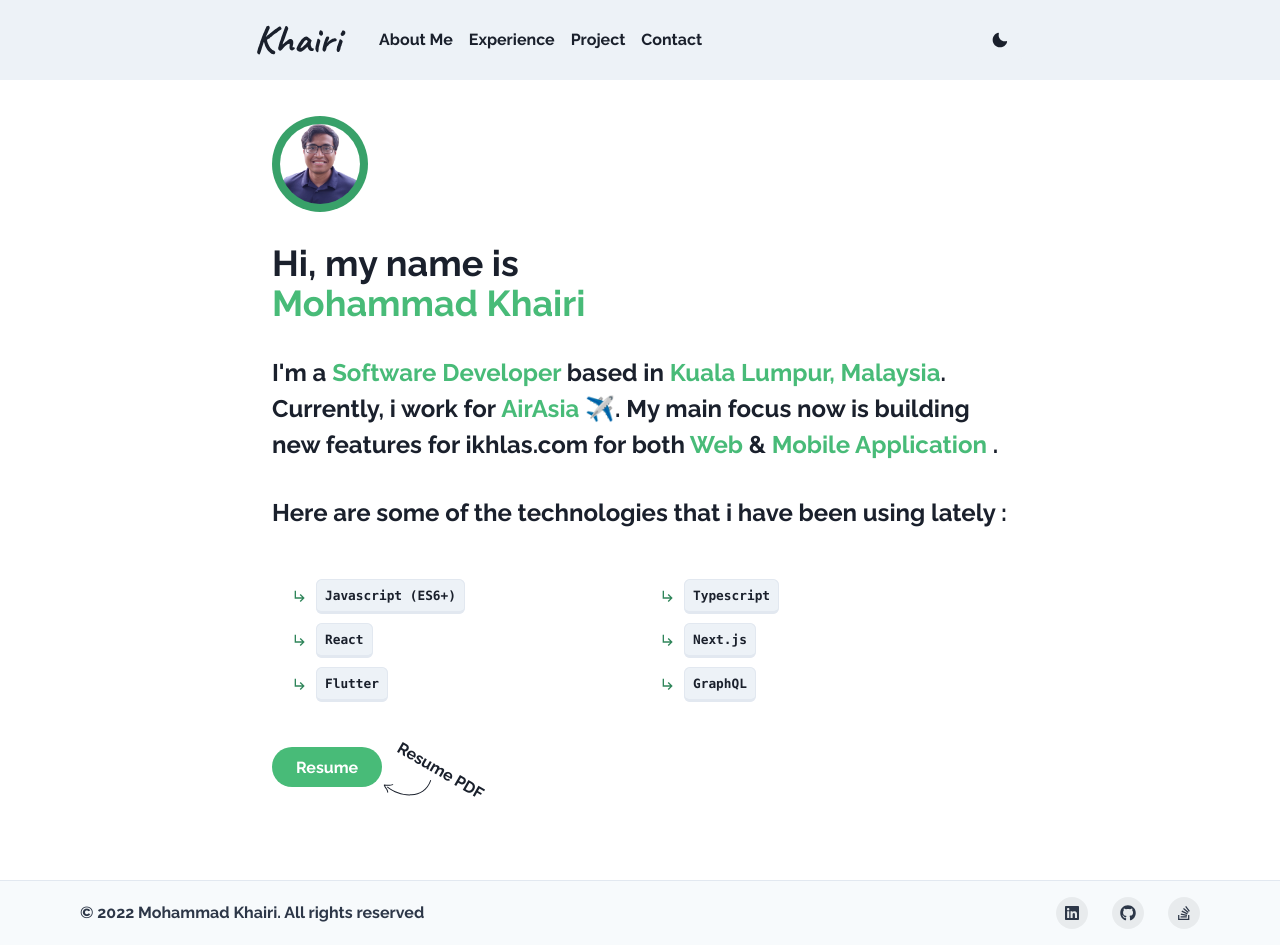
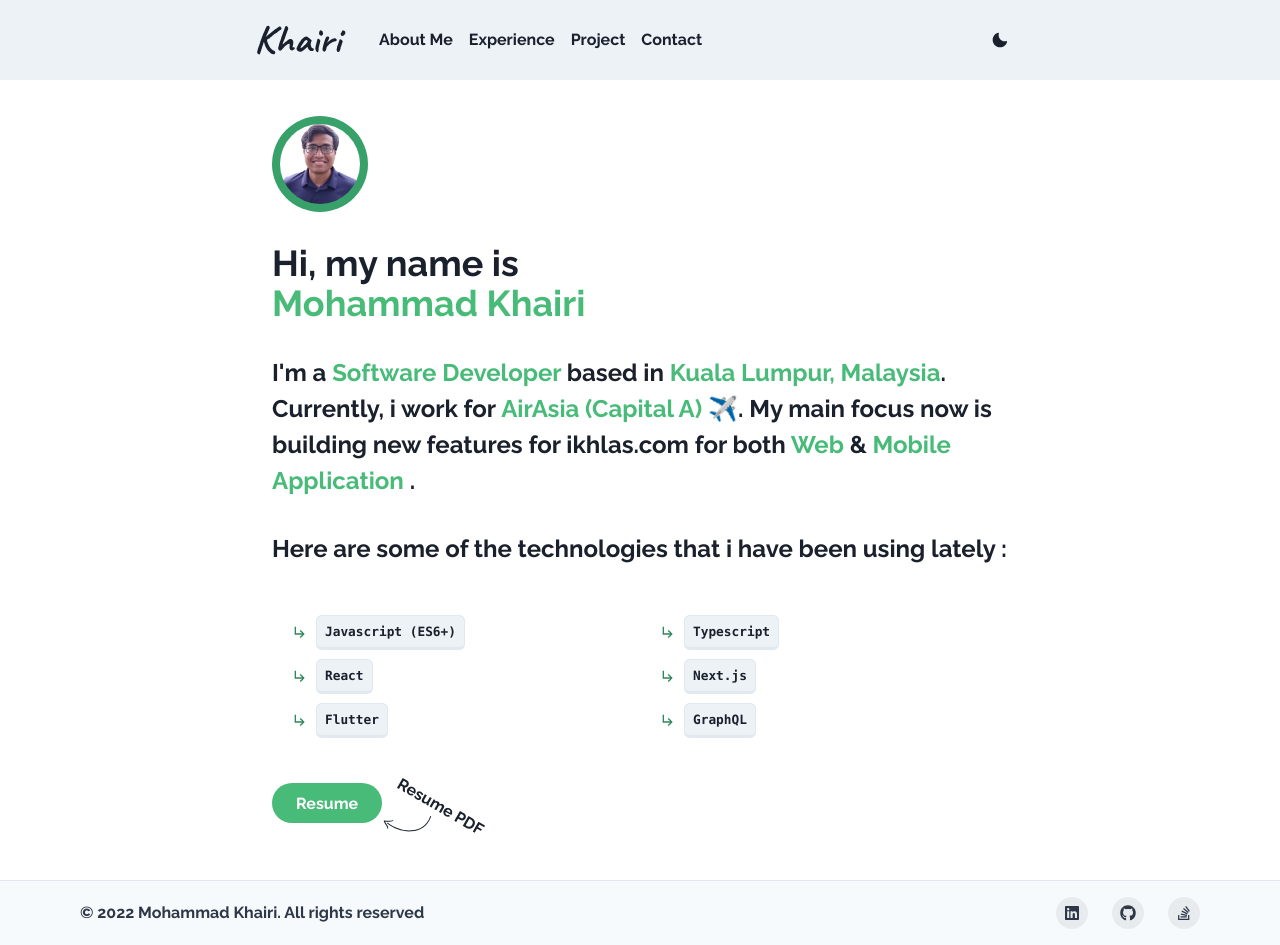
Before and after one commit to khairimusa/kairi-portfolio, a React (Vite) app: page / in a window 1280 px wide. Built offline with nearby package versions, Linux system fonts and the light colour scheme.

Commit message:
update link

```diff
--- a/src/components/Hero.tsx
+++ b/src/components/Hero.tsx
@@ -69,8 +69,8 @@ export default function Hero() {
               I'm a <Text fontWeight={600} fontFamily={'Raleway'} as={'span'} color={'green.400'}> Software <span id='text-dev'>Developer</span> </Text>
               based in <Text fontWeight={600} fontFamily={'Raleway'} as={'span'} color={'green.400'}>Kuala Lumpur, Malaysia</Text>. Currently, i work for
 
-              <Link href={'https://airasia.com'} target={'_blank'} style={{ textDecoration: 'none' }}>
-                <Text fontWeight={600} fontFamily={'Raleway'} as={'span'} color={'green.400'}> AirAsia ✈️</Text>
+              <Link href={'https://capitala.com'} target={'_blank'} style={{ textDecoration: 'none' }}>
+                <Text fontWeight={600} fontFamily={'Raleway'} as={'span'} color={'green.400'}> AirAsia (Capital A) ✈️</Text>
               </Link>
               . My main focus now is building new features for ikhlas.com for both
               <Link href={'https://ikhlas.com'} target={'_blank'} style={{ textDecoration: 'none' }}>
```
